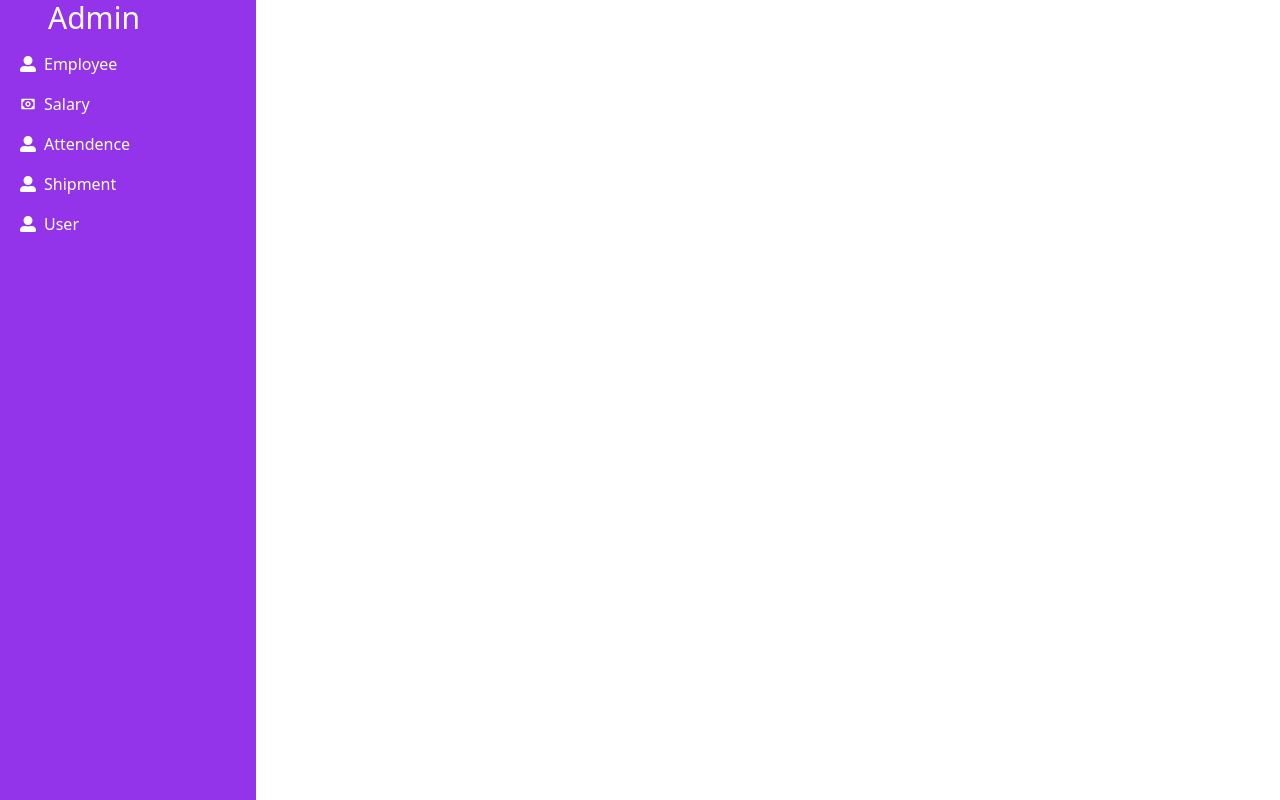
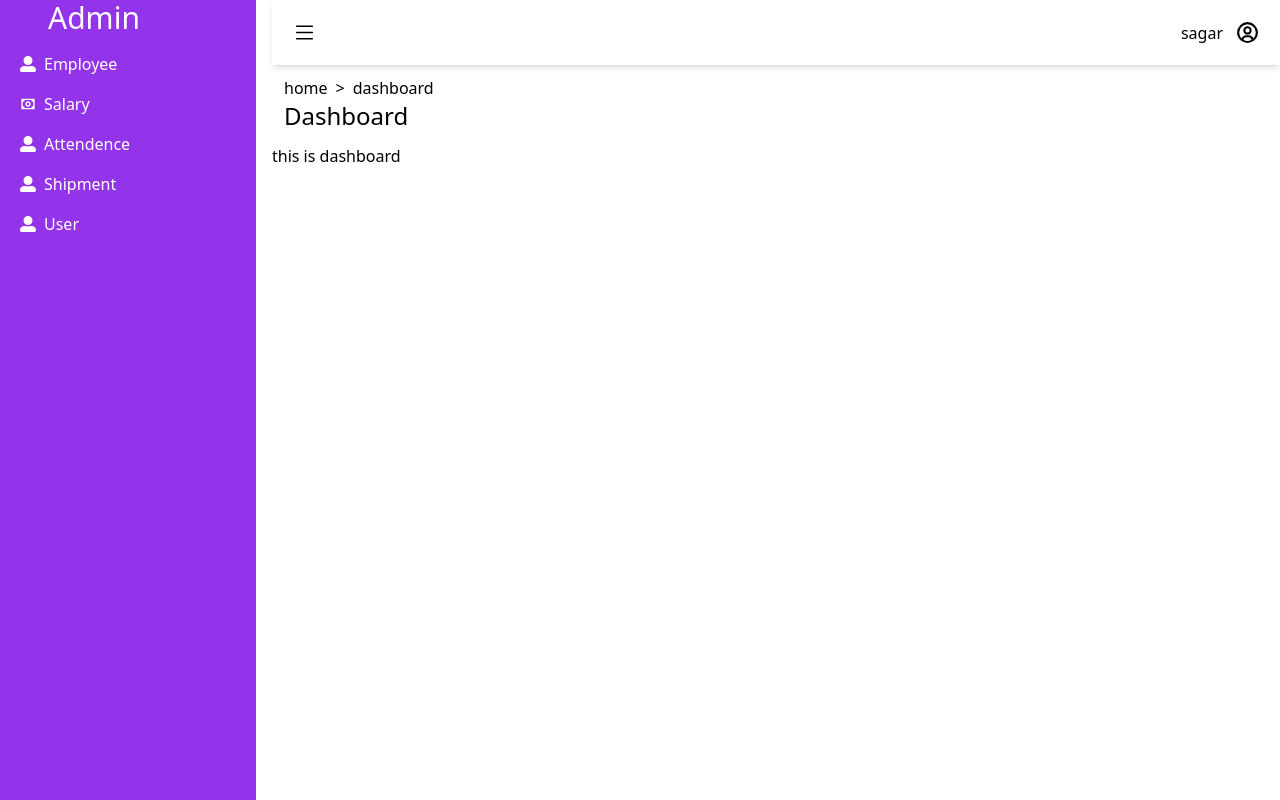
Before and after one commit to Jit-Bdr-Rana/demo, a Next.js app: page /dashboard in a window 1280 px wide. Built offline with nearby package versions, Linux system fonts and the light colour scheme.

Commit message:
feat:container added

```diff
--- /dev/null
+++ b/components/Container.tsx
@@ -0,0 +1,25 @@
+
+interface Props{
+    children:React.ReactNode;
+    breadCrumb?:{
+        title:string;
+        link:string;
+    }
+    title?:string;
+}
+
+const Container =({children,breadCrumb,title}:Props)=>{
+    return(
+        <div className="m-3">
+          <span className="flex gap-2">
+            <span>home</span>
+            <span>{">"}</span>
+            <span>dashboard</span>
+          </span>
+          <h1 className="text-2xl">Dashboard</h1>
+
+        </div>
+    )
+}
+
+export default Container;
--- a/layouts/Mainlayout.tsx
+++ b/layouts/Mainlayout.tsx
@@ -1,6 +1,10 @@
 import sidebarData from "@/datas/sidebar.data";
 import Head from "next/head";
 import Link from "next/link";
+import {BsList} from 'react-icons/bs'
+import {BiUserCircle} from 'react-icons/bi'
+import Sidebar from "./Sidebar";
+import Navbar from "./Navbar";
 interface Props{
     title?:string;
     children?:React.ReactNode
@@ -14,34 +18,14 @@ const Mainlayout=({title,children}:Props)=>{
             <link rel="stylesheet" href="" />
         </Head>
     <main>
-           <div className="min-h-screen text-white w-[20%] bg-purple-600 fixed inset-0">
-             <div className=" ">
-                <h1 className="text-3xl px-12">Admin</h1>
-             </div>
-             <div className="mt-2">
-                <ul className="">
-                   {
-                         sidebarData.map( (data,index)=>{
-                            return(
-                               <Link  href={data?.link}>
-                                <li  className="p-2 px-5 hover:bg-purple-900 flex gap-2 items-center ">
-                                  <span>
-                                    {data?.icon}
-                                  </span>
-                                  <span>
-                                    {data?.title}
-                                  </span>
-                                </li>
-                               </Link>
-                            )
-                         }  )
-                   }
+         <Sidebar/>
+            <div className="w-[80%] ml-[17rem]">
+              <Navbar/>
 
-                </ul>
-             </div>
-           </div>
-
-          {children}
+              <div className="pt-16">
+              {children}
+              </div>
+            </div>
         </main>
         </>
     )
--- a/layouts/Navbar.tsx
+++ b/layouts/Navbar.tsx
@@ -0,0 +1,16 @@
+import { BiUserCircle } from "react-icons/bi";
+import { BsList } from "react-icons/bs";
+
+export default function Navbar(){
+    return(
+             <div className="fixed p-5  ml-[17rem]  text-black shadow-md flex justify-between left-0 right-0">
+                <div>
+                  <span><BsList size={25} /></span>
+                </div>
+                <div className="flex gap-3 items-center">
+                   <span>sagar</span>
+                   <span><BiUserCircle size={25}/></span>
+                </div>
+               </div>
+    )
+}
--- a/layouts/Sidebar.tsx
+++ b/layouts/Sidebar.tsx
@@ -1,8 +1,34 @@
+import sidebarData from "@/datas/sidebar.data";
+import Link from "next/link";
+
 const Sidebar=()=>{
     return(
-        <div>
+        <div className="min-h-screen text-white w-[20%] bg-purple-600 fixed inset-0">
+        <div className=" ">
+           <h1 className="text-3xl px-12">Admin</h1>
+        </div>
+        <div className="mt-2">
+           <ul className="">
+              {
+                    sidebarData.map( (data,index)=>{
+                       return(
+                          <Link  href={data?.link}>
+                           <li  className="p-2 px-5 hover:bg-purple-900 flex gap-2 items-center ">
+                             <span>
+                               {data?.icon}
+                             </span>
+                             <span>
+                               {data?.title}
+                             </span>
+                           </li>
+                          </Link>
+                       )
+                    }  )
+              }
 
+           </ul>
         </div>
+      </div>
     )
 }
 
--- a/pages/dashboard.tsx
+++ b/pages/dashboard.tsx
@@ -1,3 +1,4 @@
+import Container from "@/components/Container"
 import Mainlayout from "@/layouts/Mainlayout"
 
 const dashboard=()=>{
@@ -6,6 +7,9 @@ const dashboard=()=>{
             <Mainlayout
               title={'Dashboard'}
             >
+            <Container>
+
+            </Container>
               <div>
                 this is dashboard
               </div>
--- a/styles/output.css
+++ b/styles/output.css
@@ -526,8 +526,56 @@ video {
   left: 0px;
 }
 
+.left-0 {
+  left: 0px;
+}
+
+.right-0 {
+  right: 0px;
+}
+
+.m-5 {
+  margin: 1.25rem;
+}
+
+.m-3 {
+  margin: 0.75rem;
+}
+
 .mt-2 {
   margin-top: 0.5rem;
+}
+
+.ml-28 {
+  margin-left: 7rem;
+}
+
+.ml-32 {
+  margin-left: 8rem;
+}
+
+.ml-48 {
+  margin-left: 12rem;
+}
+
+.ml-52 {
+  margin-left: 13rem;
+}
+
+.ml-64 {
+  margin-left: 16rem;
+}
+
+.ml-\[16rem\] {
+  margin-left: 16rem;
+}
+
+.ml-\[17rem\] {
+  margin-left: 17rem;
+}
+
+.mt-16 {
+  margin-top: 4rem;
 }
 
 .flex {
@@ -542,6 +590,10 @@ video {
   width: 20%;
 }
 
+.w-\[80\%\] {
+  width: 80%;
+}
+
 .items-center {
   align-items: center;
 }
@@ -550,8 +602,20 @@ video {
   justify-content: center;
 }
 
+.justify-between {
+  justify-content: space-between;
+}
+
 .gap-2 {
   gap: 0.5rem;
+}
+
+.gap-3 {
+  gap: 0.75rem;
+}
+
+.rounded-md {
+  border-radius: 0.375rem;
 }
 
 .bg-black {
@@ -564,8 +628,17 @@ video {
   background-color: rgb(147 51 234 / var(--tw-bg-opacity));
 }
 
+.bg-gray-500 {
+  --tw-bg-opacity: 1;
+  background-color: rgb(107 114 128 / var(--tw-bg-opacity));
+}
+
 .p-2 {
   padding: 0.5rem;
+}
+
+.p-5 {
+  padding: 1.25rem;
 }
 
 .px-12 {
@@ -578,9 +651,18 @@ video {
   padding-right: 1.25rem;
 }
 
+.pt-16 {
+  padding-top: 4rem;
+}
+
 .text-3xl {
   font-size: 1.875rem;
   line-height: 2.25rem;
+}
+
+.text-2xl {
+  font-size: 1.5rem;
+  line-height: 2rem;
 }
 
 .text-white {
@@ -588,6 +670,17 @@ video {
   color: rgb(255 255 255 / var(--tw-text-opacity));
 }
 
+.text-black {
+  --tw-text-opacity: 1;
+  color: rgb(0 0 0 / var(--tw-text-opacity));
+}
+
+.shadow-md {
+  --tw-shadow: 0 4px 6px -1px rgb(0 0 0 / 0.1), 0 2px 4px -2px rgb(0 0 0 / 0.1);
+  --tw-shadow-colored: 0 4px 6px -1px var(--tw-shadow-color), 0 2px 4px -2px var(--tw-shadow-color);
+  box-shadow: var(--tw-ring-offset-shadow, 0 0 #0000), var(--tw-ring-shadow, 0 0 #0000), var(--tw-shadow);
+}
+
 .hover\:bg-purple-900:hover {
   --tw-bg-opacity: 1;
   background-color: rgb(88 28 135 / var(--tw-bg-opacity));
--- a/tailwind.config.js
+++ b/tailwind.config.js
@@ -7,7 +7,9 @@ module.exports = {
 
   ],
   theme: {
-    extend: {},
+    extend: {
+
+    },
   },
   plugins: [],
 }
```
